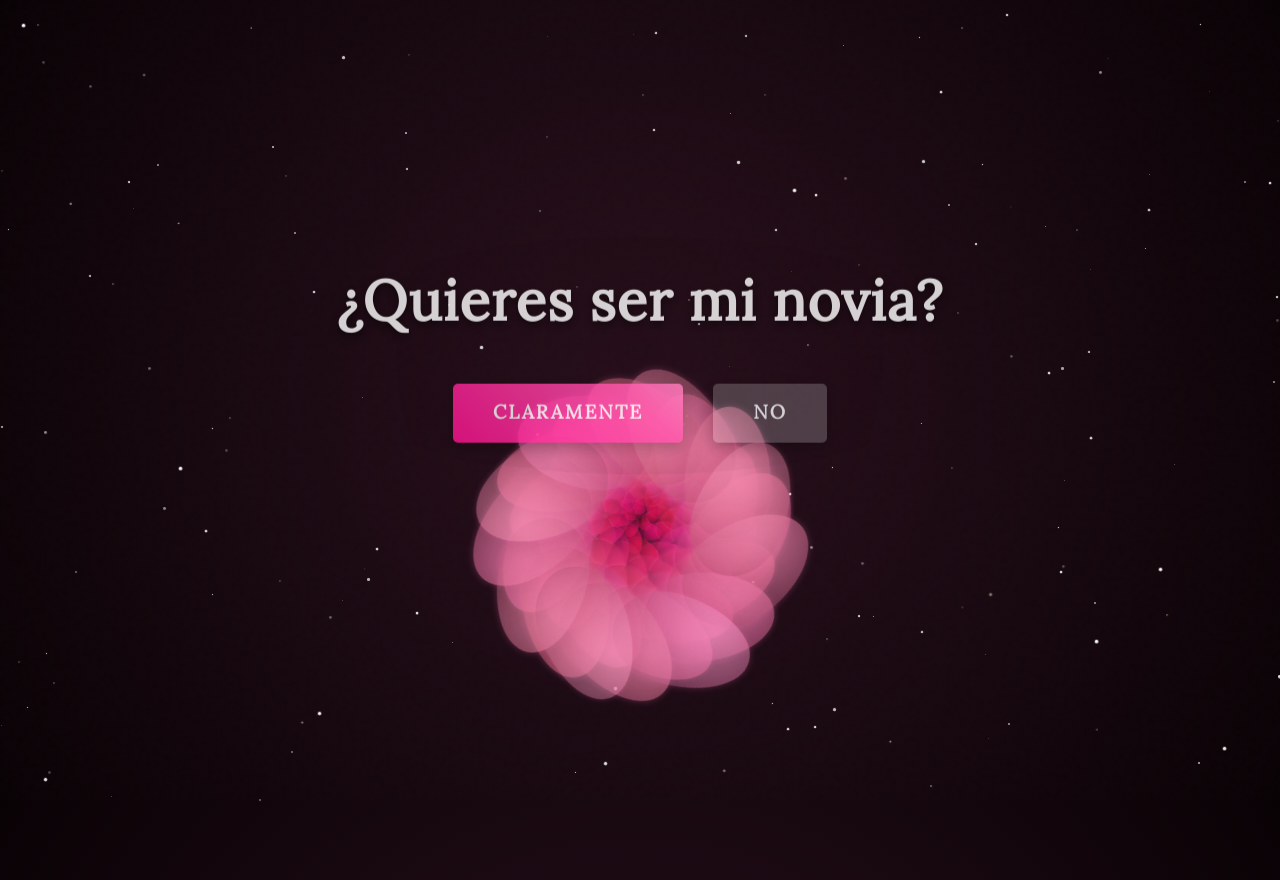
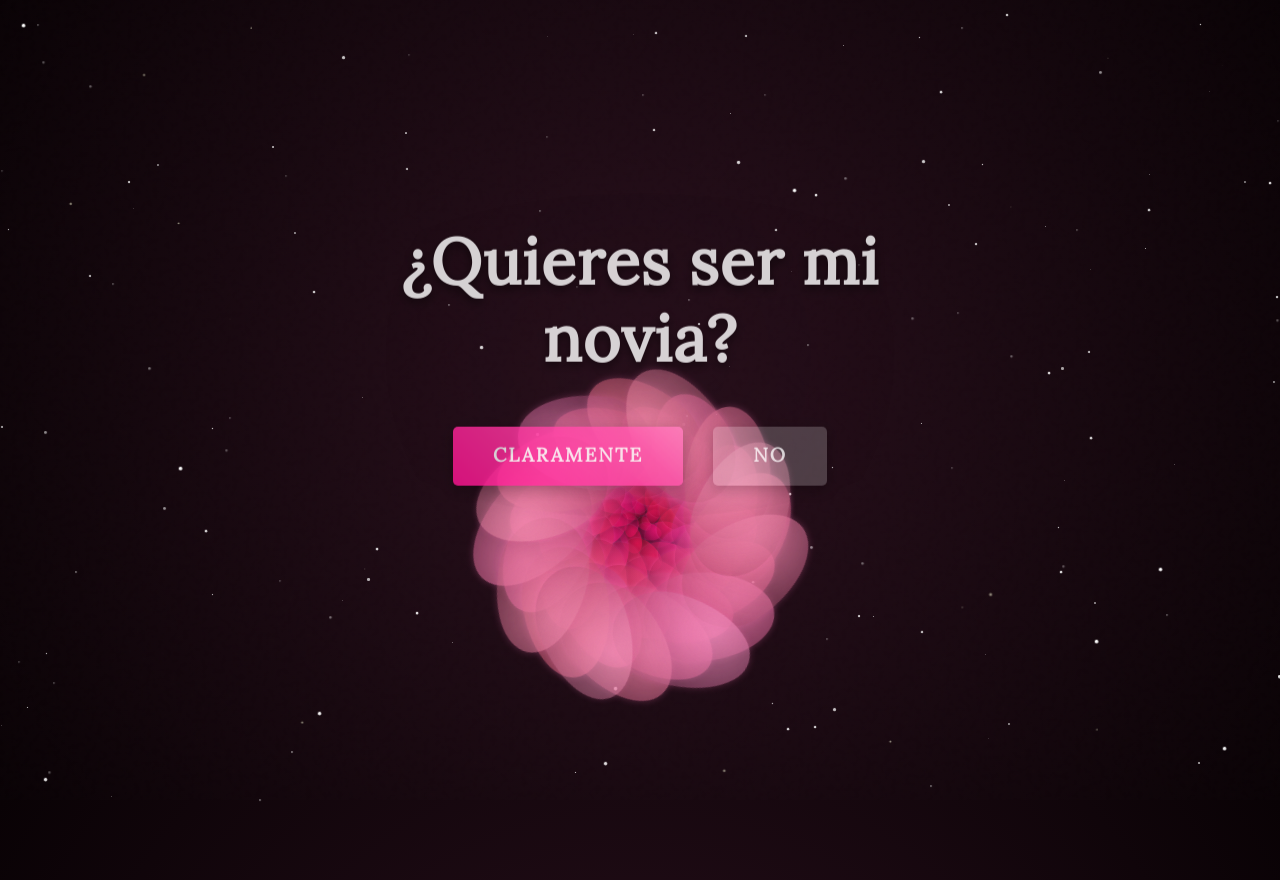
Before and after one commit to WKangdude/Novia, a plain HTML site: page index.html in a window 1280 px wide. Drawn offline with nearby package versions, Linux system fonts and the light colour scheme.

Commit message:
Cambio en la fuente

```diff
--- a/style.css
+++ b/style.css
@@ -1,6 +1,9 @@
+/* TU FUENTE PERSONALIZADA */
 @font-face {
-    font-family: 'MiFuenteElegante'; /* El nombre que tú inventes para llamarla */
-    src: url('Lora.ttf') format('opentype'); /* La ruta al archivo */
+    font-family: 'MiFuenteElegante';
+    /* Si tienes el archivo local, úsalo. Si no, el navegador usará la Lora de Google Fonts importada arriba */
+    src: url('Lora.ttf') format('truetype'),
+            local('Lora Regular'), local('Lora');
     font-weight: normal;
     font-style: normal;
 }
@@ -90,11 +93,9 @@ body::before {
     transform-origin: bottom center;
     border-radius: 50% 50% 50% 50% / 60% 60% 40% 40%;
     background: radial-gradient(circle at 30% 30%, rgba(255, 182, 193, 0.95), rgba(219, 112, 147, 0.6));
-    /* CAMBIO: Reducido drásticamente el box-shadow para quitar el brillo excesivo */
     box-shadow: 0 0 5px rgba(255, 105, 180, 0.3);
     opacity: 0;
     transition: all 2s cubic-bezier(0.4, 0, 0.2, 1);
-    /* Removido mix-blend-mode para colores más sólidos/naturales */
 }
 
 /* CAPA 3: Contenido */
@@ -119,15 +120,22 @@ body::before {
 }
 
 #content h1 {
-    /* CAMBIO: Fuente elegante pero no cursiva */
-    font-family: 'MiFuenteElegante', serif;
-    font-size: 3.5rem; /* Ajustado el tamaño para esta fuente */
+    /* CAMBIO: Usamos tu fuente */
+    font-family: 'MiFuenteElegante', 'Lora', serif;
+
+    /* CAMBIO: Tamaño responsivo fluido usando clamp()
+        Mínimo: 2rem (celular)
+        Ideal: 6vw (pantallas medianas)
+        Máximo: 4rem (escritorio grande) */
+    font-size: clamp(2rem, 6vw, 4rem);
+
     font-weight: 700;
     text-shadow: 0 4px 10px rgba(0,0,0,0.6);
     margin-bottom: 0.5rem;
     line-height: 1.2;
     color: #fff;
     letter-spacing: 1px;
+    padding: 0 10px; /* Margen de seguridad lateral */
 }
 
 .btn-container {
@@ -140,16 +148,20 @@ body::before {
 }
 
 #content button {
-    padding: 15px 40px;
-    font-size: 1.2rem;
+    /* CAMBIO: Botones responsive */
+    padding: clamp(10px, 2vw, 15px) clamp(25px, 4vw, 40px);
+    font-size: clamp(1rem, 1.5vw, 1.3rem);
+
     border: none;
-    border-radius: 5px; /* Bordes un poco menos redondos para un look más serio/elegante */
+    border-radius: 5px;
     cursor: pointer;
     transition: all 0.4s cubic-bezier(0.175, 0.885, 0.32, 1.275);
-    font-family: 'MiFuenteElegante', serif;
+
+    /* CAMBIO: Usamos tu fuente */
+    font-family: 'MiFuenteElegante', 'Lora', serif;
     font-weight: 600;
-    letter-spacing: 2px; /* Espaciado elegante */
-    text-transform: uppercase; /* Mayúsculas elegantes */
+    letter-spacing: 2px;
+    text-transform: uppercase;
     position: relative;
     overflow: hidden;
     box-shadow: 0 4px 15px rgba(0,0,0,0.3);
@@ -159,7 +171,7 @@ body::before {
     background: linear-gradient(45deg, #ff1493, #ff69b4);
     color: white;
     z-index: 20;
-    border-radius: 50px; /* Mantenemos redondo el botón principal */
+    border-radius: 50px;
 }
 
 #yesBtn::after {
@@ -182,10 +194,9 @@ body::before {
     transform: scale(1.1);
 }
 
-/* CAMBIO: Botón NO mucho más visible */
 #noBtn {
-    background: rgba(255, 255, 255, 0.25); /* Fondo más visible */
-    border: 2px solid rgba(255, 255, 255, 0.6); /* Borde más grueso */
+    background: rgba(255, 255, 255, 0.25);
+    border: 2px solid rgba(255, 255, 255, 0.6);
     color: #fff;
     backdrop-filter: blur(4px);
     border-radius: 50px;
@@ -204,9 +215,10 @@ body::before {
 
 #success-message {
     display: none;
-    /* CAMBIO: Fuente elegante en el mensaje final también */
-    font-family: 'MiFuenteElegante', serif;
-    font-size: 3rem;
+    /* CAMBIO: Usamos tu fuente y tamaño responsive */
+    font-family: 'MiFuenteElegante', 'Lora', serif;
+    font-size: clamp(2rem, 5vw, 3.5rem);
+
     color: #fff;
     text-shadow: 0 0 20px rgba(255, 105, 180, 0.5);
     z-index: 40;
@@ -216,7 +228,7 @@ body::before {
     top: 50%;
     left: 50%;
     transform: translate(-50%, -50%);
-    width: 100%;
+    width: 90%; /* Ancho seguro */
 }
 
 @keyframes popIn {
@@ -232,8 +244,9 @@ body::before {
     z-index: 2;
 }
 
+/* Ajustes específicos extra para móviles muy estrechos */
 @media (max-width: 600px) {
-    #content h1 { font-size: 2.5rem; }
-    #content { padding: 1rem; width: 95%; margin-bottom: 50px; }
+    #content { padding: 0.5rem; margin-bottom: 80px; }
+    .btn-container { gap: 15px; }
     #flower-container { top: 55%; }
 }
```
